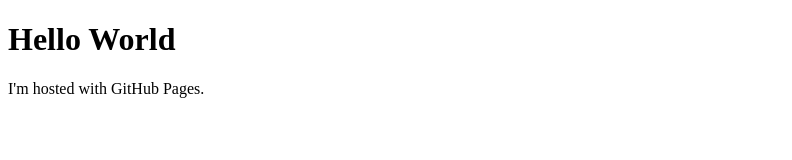
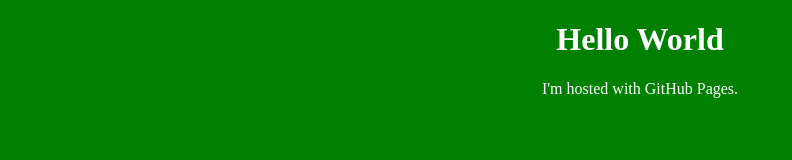
Before and after one commit to jjcreniers/jjcreniers.github.io, a plain HTML site: page index.html in a window 1280 px wide. Shown: the whole page, without its empty margins (0-792 px from the left). Drawn offline with Linux system fonts and the light colour scheme.

Commit message:
Update index.html

```diff
--- a/index.html
+++ b/index.html
@@ -1,7 +1,21 @@
 <!DOCTYPE html>
 <html>
-<body>
-<h1>Hello World</h1>
-<p>I'm hosted with GitHub Pages.</p>
-</body>
+
+  <title>
+    First website
+  </title>
+
+  <body>
+    <h1>Hello World</h1>
+    <p>I'm hosted with GitHub Pages.</p>
+  </body>
+
+  <style>
+    body {
+      background-color:green;
+      color:#fff;
+      text-align:center;
+    }
+  </style>
+
 </html>
```
